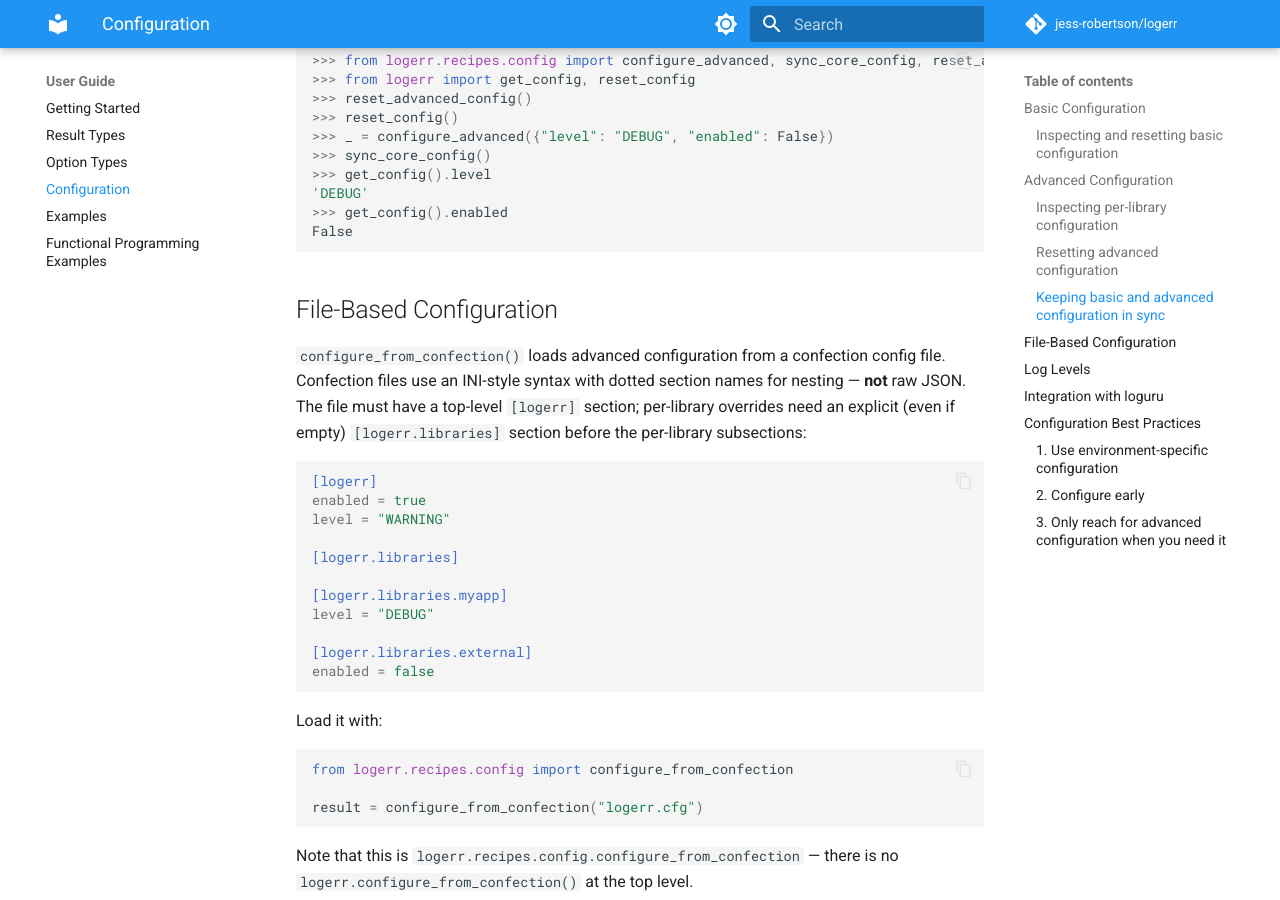
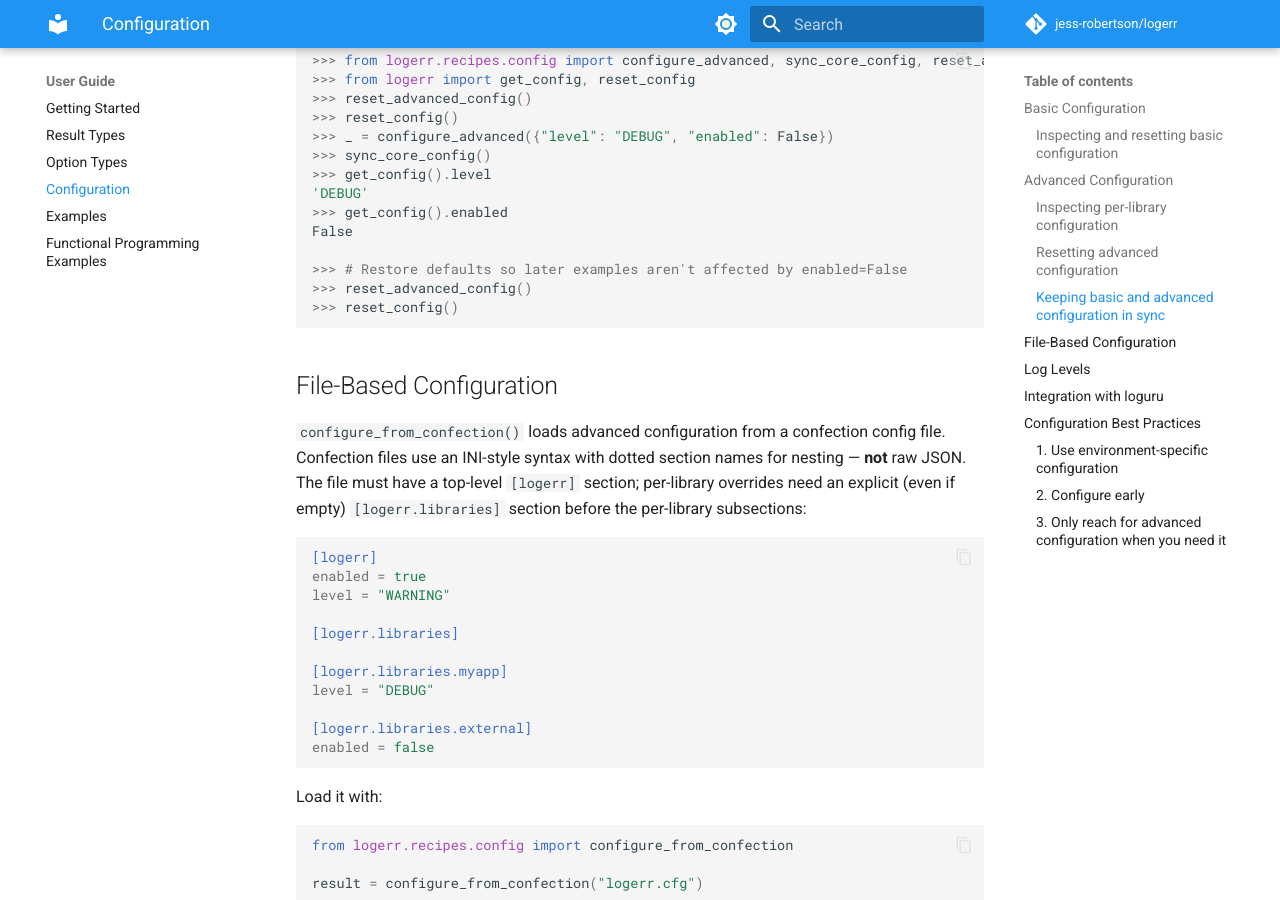
Before and after one commit to jesserobertson/logerr, an MkDocs documentation site: the page built from docs/guide/configuration.md, in a window 1280 px wide and 900 px high, scrolled down 3386 px. Built offline with MkDocs 1.6.1 and Material for MkDocs 9.7.7, drawn with Linux system fonts in a browser that asks for light colours; comment, search, counter and statistics services are not loaded.

Commit message:
Fix state leak in configuration.md's sync_core_config doctest
The "Keeping basic and advanced configuration in sync" doctest set
enabled=False via sync_core_config() but never restored it, unlike the
similar "Log Levels" block later in the same file that does restore
state. Because doctest examples across docs/*.md and README.md share
one process-global logerr config store, this leaked enabled=False into
whichever doctest ran next in the same pytest session - masking log
output there with no visible assertion failure.

Restore defaults (reset_advanced_config()/reset_config()) at the end
of the block, matching the established pattern already used elsewhere
in this file.

````diff
--- a/docs/guide/configuration.md
+++ b/docs/guide/configuration.md
@@ -175,6 +175,10 @@ configuration but still want `logerr.get_config()` to reflect the global
 >>> get_config().enabled
 False
 
+>>> # Restore defaults so later examples aren't affected by enabled=False
+>>> reset_advanced_config()
+>>> reset_config()
+
 ```
 
 ## File-Based Configuration
````
